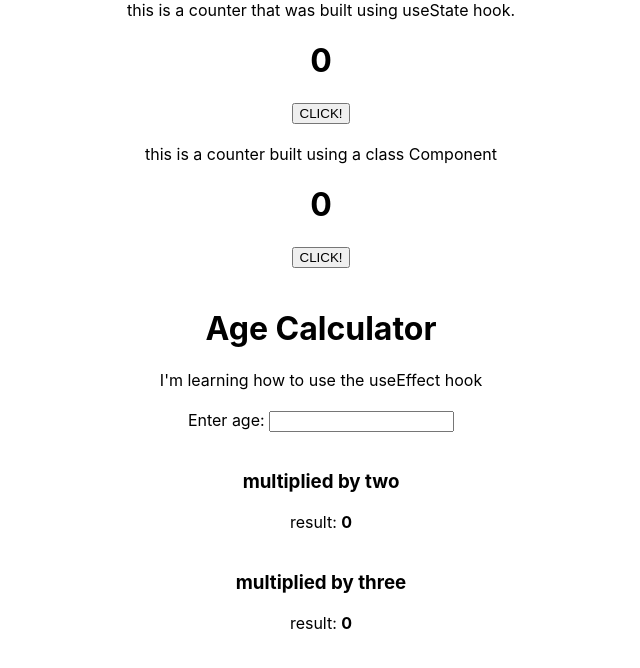
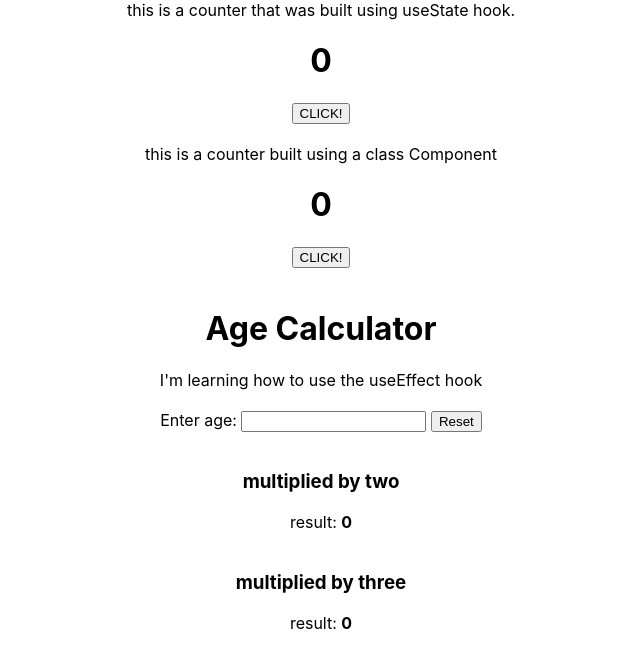
Before and after one commit to IfeAkiWad/learning_hooks, a React (Create React App) app: page / in a window 1280 px wide. Shown: the top 668 px of the page, without its empty margins (319-959 px from the left). Built offline with nearby package versions, Linux system fonts and the light colour scheme.

Commit message:
learning useEffect hook

```diff
--- a/src/AgeCalculator.js
+++ b/src/AgeCalculator.js
@@ -13,11 +13,15 @@ import TimesThree from "./TimesThree";
       setCalculator(()=> age * 2)
     }, [age])
 
+    const resetAge = () => {
+      setAge("")
+    }
+
   return (
     <div>
       <h1>Age Calculator</h1>
       I'm learning how to use the useEffect hook<br /><br />
-      Enter age: <input type="text" value={age} onChange={handleOnChange} /><br /><br />
+      Enter age: <input type="text" value={age} onChange={handleOnChange} />&nbsp;<button onClick={resetAge}>Reset</button><br /><br />
       <h3>multiplied by two</h3>
       {/* <button onClick={setCalculator}>Age Calculator</button><br /><br /> */}
       result: <b>{calculator}</b><br /><br />
```
